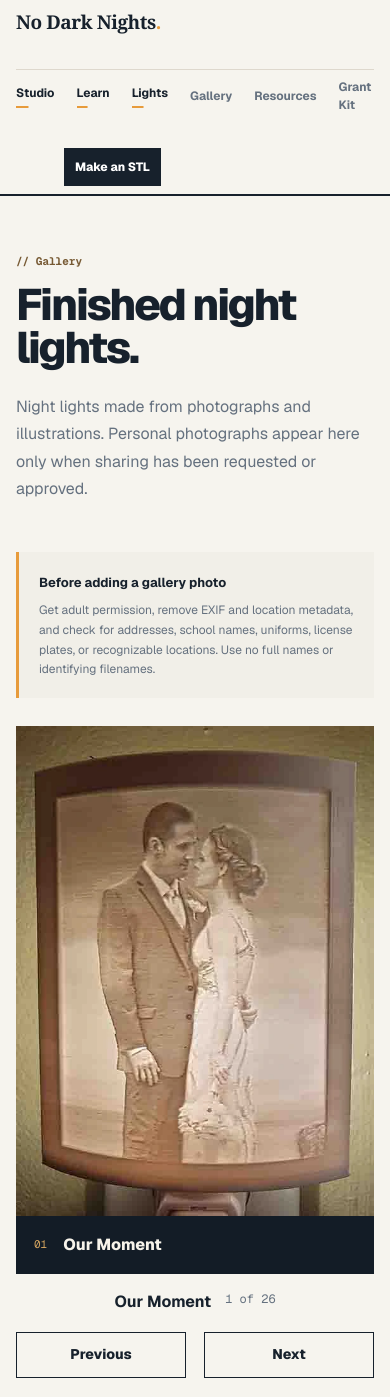
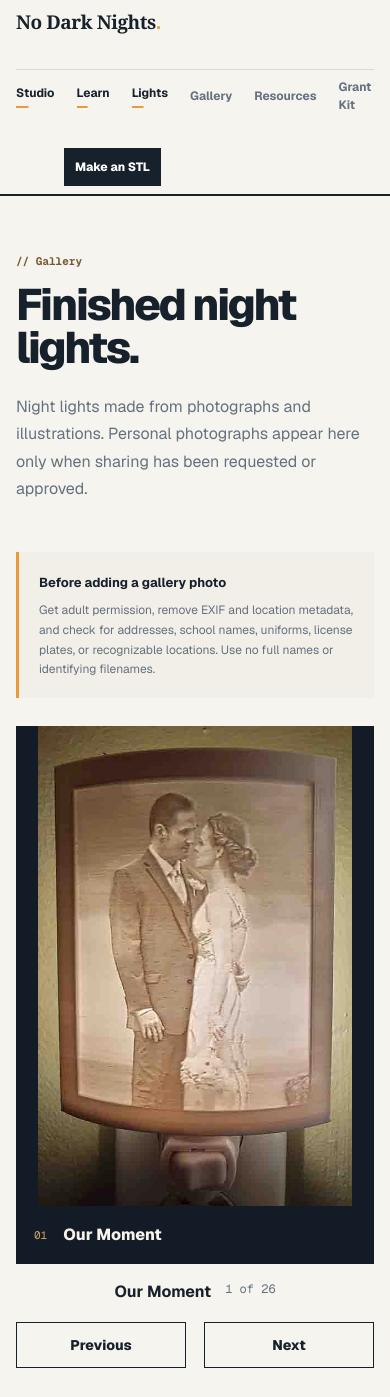
Before and after one commit to prichardsondev/no-dark-nights, a Next.js app: page /gallery in a window 390 px wide. Shown: the top 1397 px of the page. Built offline with nearby package versions, Linux system fonts and the light colour scheme.

Commit message:
Keep carousel images fully visible

```diff
--- a/app/gallery/GalleryCarousel.tsx
+++ b/app/gallery/GalleryCarousel.tsx
@@ -1,6 +1,6 @@
 "use client";
 
-import { useState } from "react";
+import { useRef, useState } from "react";
 
 type GalleryItem = {
   src: string;
@@ -10,17 +10,30 @@ type GalleryItem = {
 
 export function GalleryCarousel({ items }: { items: GalleryItem[] }) {
   const [activeIndex, setActiveIndex] = useState(0);
+  const carouselRef = useRef<HTMLElement>(null);
+
+  const keepCurrentLightInView = () => {
+    requestAnimationFrame(() => {
+      carouselRef.current?.scrollIntoView({
+        behavior: "smooth",
+        block: "start",
+      });
+    });
+  };
 
   const showPrevious = () => {
     setActiveIndex((current) => (current - 1 + items.length) % items.length);
+    keepCurrentLightInView();
   };
 
   const showNext = () => {
     setActiveIndex((current) => (current + 1) % items.length);
+    keepCurrentLightInView();
   };
 
   return (
     <section
+      ref={carouselRef}
       className="gallery-carousel"
       aria-label="Finished night-light gallery"
       tabIndex={0}
@@ -80,7 +93,10 @@ export function GalleryCarousel({ items }: { items: GalleryItem[] }) {
             className={index === activeIndex ? "is-active" : undefined}
             aria-label={`Show ${item.title}`}
             aria-pressed={index === activeIndex}
-            onClick={() => setActiveIndex(index)}
+            onClick={() => {
+              setActiveIndex(index);
+              keepCurrentLightInView();
+            }}
           >
             {/* eslint-disable-next-line @next/next/no-img-element */}
             <img src={item.src} alt="" loading="lazy" />
--- a/app/globals.css
+++ b/app/globals.css
@@ -2865,6 +2865,7 @@ input[type="range"]:disabled {
 }
 
 .gallery-carousel {
+  scroll-margin-top: 220px;
   outline: none;
 }
 
@@ -2894,14 +2895,16 @@ input[type="range"]:disabled {
 .gallery-carousel-image {
   position: relative;
   display: grid;
-  height: min(66vh, 680px);
-  min-height: 420px;
+  height: clamp(220px, calc(100svh - 360px), 560px);
+  min-height: 0;
   place-items: center;
   overflow: hidden;
   background: #131c26;
 }
 
 .gallery-carousel-image img {
+  position: absolute;
+  inset: 0;
   display: block;
   width: 100%;
   height: 100%;
@@ -4059,8 +4062,8 @@ input[type="range"]:disabled {
   }
 
   .gallery-carousel-image {
-    height: min(58vh, 520px);
-    min-height: 330px;
+    height: clamp(240px, calc(100svh - 330px), 480px);
+    min-height: 0;
   }
 
   .gallery-carousel-controls {
```
Also changed, not shown: 1 other file (tests, documents, lock files or other folders).
